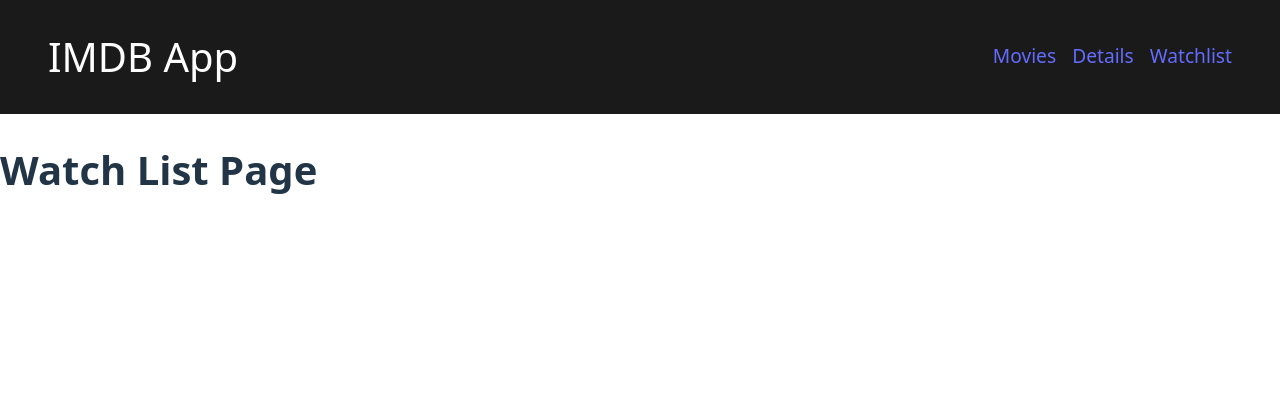
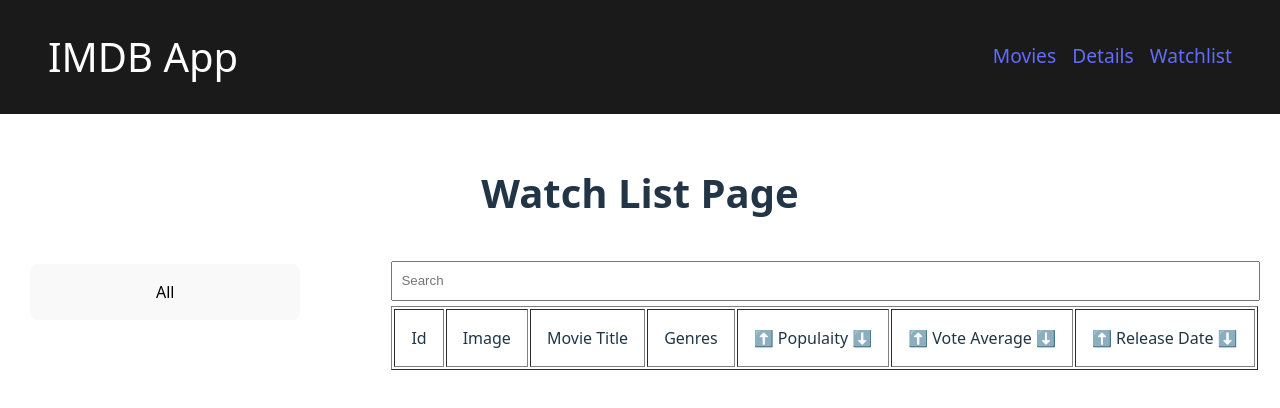
Before and after one commit to harsh-sangwan2002/90-Days-Prep, a React (Vite) app in the folder React/imdb-app/: page /watchlist in a window 1280 px wide. Shown: the top 408 px of the page. Built offline with nearby package versions, Linux system fonts and the light colour scheme.

Commit message:
added watchlist, filtering, sorting on watchlist page

```diff
--- a/React/imdb-app/src/App.jsx
+++ b/React/imdb-app/src/App.jsx
@@ -1,3 +1,4 @@
+import { useState } from 'react'
 import MovieListPage from './pages/MovieListPage'
 import MovieDetailsPage from './pages/MovieDetailsPage'
 import WatchListPage from './pages/WatchListPage'
@@ -7,13 +8,15 @@
 import Header from './components/Header'
 
 function App() {
+
+  const [watchlist, setWatchlist] = useState({});
   return (
     <Router>
       <Header />
       <Routes>
-        <Route path="/" element={<MovieListPage />} />
+        <Route path="/" element={<MovieListPage watchlist={watchlist} setWatchlist={setWatchlist} />} />
         <Route path="/details" element={<MovieDetailsPage />} />
-        <Route path="/watchlist" element={<WatchListPage />} />
+        <Route path="/watchlist" element={<WatchListPage watchlist={watchlist} setWatchlist={setWatchlist} />} />
         <Route path="*" element={<NotFound />} />
       </Routes>
     </Router>
--- a/React/imdb-app/src/components/Movie.jsx
+++ b/React/imdb-app/src/components/Movie.jsx
@@ -1,10 +1,23 @@
-const Movie = ({ movie }) => {
+const Movie = ({ movie, watchlist, setWatchlist }) => {
+
+    const handleClick = () => {
+
+        if (watchlist[movie.id]) {
+            const newWatchlist = { ...watchlist };
+            delete newWatchlist[movie.id];
+            setWatchlist(newWatchlist);
+        }
+
+        else
+            setWatchlist({ ...watchlist, [movie.id]: movie });
+    }
+
     return (
         <div className="movie">
             <img src={`https://tmdb.org/t/p/w400${movie.backdrop_path}`} alt={movie.title} />
             <div className="movie-info">
                 <h3>{movie.title}</h3>
-                <button>+ WatchList</button>
+                <button onClick={handleClick}>{watchlist[movie.id] ? '-' : '+'} WatchList</button>
             </div>
         </div>
     )
--- a/React/imdb-app/src/components/MovieList.jsx
+++ b/React/imdb-app/src/components/MovieList.jsx
@@ -1,10 +1,10 @@
 import Movie from './Movie'
 
-const MovieList = ({ movies }) => {
+const MovieList = ({ movies, watchlist, setWatchlist }) => {
     return (
         <div className='movies'>
             {movies.map(movie => (
-                <Movie key={movie.id} movie={movie} />
+                <Movie key={movie.id} movie={movie} watchlist={watchlist} setWatchlist={setWatchlist} />
             ))}
         </div>
     )
--- a/React/imdb-app/src/index.css
+++ b/React/imdb-app/src/index.css
@@ -52,6 +52,10 @@
 button:focus,
 button:focus-visible {
   outline: 4px auto -webkit-focus-ring-color;
+}
+
+i {
+  cursor: pointer;
 }
 
 /* Header */
@@ -125,6 +129,57 @@
   align-items: center;
   gap: 1rem;
   margin-bottom: 1rem;
+}
+
+/* Watchlist Page */
+.watchlist-page {
+  margin: 1rem;
+  display: flex;
+  flex-direction: column;
+  justify-content: center;
+  align-items: center;
+}
+
+.watchlist-page .container {
+  margin: 0 auto;
+  display: flex;
+  justify-content: center;
+  gap: 2rem;
+  width: 100%;
+}
+
+.container .left-section {
+  width: 27%;
+  display: flex;
+  flex-direction: column;
+}
+
+.container .left-section .genres {
+  width: 80%;
+  display: flex;
+  flex-direction: column;
+  gap: 1rem;
+  margin: 0.5rem;
+}
+
+.container .left-section .genre {
+  padding: 1rem;
+}
+
+.container .right-section {
+  display: flex;
+  flex-direction: column;
+}
+
+.container .right-section input {
+  width: 98%;
+  height: 20px;
+  padding: 0.5rem;
+  margin: 5px 0;
+}
+
+.container .right-section table td {
+  padding: 1rem;
 }
 
 /* Responsive Design */
--- a/React/imdb-app/src/pages/MovieListPage.jsx
+++ b/React/imdb-app/src/pages/MovieListPage.jsx
@@ -2,7 +2,7 @@
 import MovieList from "../components/MovieList";
 import Pagination from "../components/Pagination";
 
-const MovieListPage = () => {
+const MovieListPage = ({ watchlist, setWatchlist }) => {
 
     const [movies, setMovies] = useState([]);
     const [totalPages, setTotalPages] = useState(0);
@@ -25,7 +25,7 @@
     return (
         <div className="movie-list-page">
             <h1>Movie List Page</h1>
-            <MovieList movies={movies} />
+            <MovieList movies={movies} watchlist={watchlist} setWatchlist={setWatchlist} />
             <Pagination handleClick={fetchMovies} totalPages={totalPages} />
         </div>
     )
--- a/React/imdb-app/src/pages/WatchListPage.jsx
+++ b/React/imdb-app/src/pages/WatchListPage.jsx
@@ -1,8 +1,146 @@
-const WatchListPage = () => {
+import { useState } from "react"
+
+const genreIds = {
+    0: "All",
+    28: "Action",
+    12: "Adventure",
+    16: "Animation",
+    35: "Comedy",
+    80: "Crime",
+    99: "Documentary",
+    18: "Drama",
+    10751: "Family",
+    14: "Fantasy",
+    36: "History",
+    27: "Horror",
+    10402: "Music",
+    9648: "Mystery",
+    10749: "Romance",
+    878: "Science Fiction",
+    10770: "TV Movie",
+    53: "Thriller",
+    10752: "War",
+    37: "Western"
+}
+
+const WatchListPage = ({ watchlist, setWatchlist }) => {
+
+    const [list, setList] = useState(Object.values(watchlist));
+
+    const handleChange = (e) => {
+
+        if (e.target.value === "")
+            setList(Object.values(watchlist));
+
+        else {
+            const newList = Object.values(watchlist).filter(movie => movie.title.toLowerCase().includes(e.target.value.toLowerCase()));
+            setList(newList);
+        }
+
+    }
+
+    const selectedGenres = () => {
+        const genres = [0];
+
+        Object.values(watchlist).forEach(movie => {
+            genres.push(...movie.genre_ids);
+        });
+
+        return [...new Set(genres)];
+    }
+
+    const handleGenreChange = (id) => {
+
+        if (id === 0) {
+            setList(Object.values(watchlist));
+            return;
+        }
+        const newList = Object.values(watchlist).filter(movie => movie.genre_ids.includes(id));
+        setList(newList);
+    }
+
+    const handlePopularityAsc = () => {
+        const newList = [...list];
+        newList.sort((a, b) => a.popularity - b.popularity);
+        setList(newList);
+    }
+
+    const handlePopularityDesc = () => {
+        const newList = [...list];
+        newList.sort((a, b) => b.popularity - a.popularity);
+        setList(newList);
+    }
+
+    const handleVoteAverageAsc = () => {
+        const newList = [...list];
+        newList.sort((a, b) => a.vote_average - b.vote_average);
+        setList(newList);
+    }
+
+    const handleVoteAverageDesc = () => {
+        const newList = [...list];
+        newList.sort((a, b) => b.vote_average - a.vote_average);
+        setList(newList);
+    }
+
+    const handleReleaseDateAsc = () => {
+        const newList = [...list];
+        newList.sort((a, b) => new Date(a.release_date) - new Date(b.release_date));
+        setList(newList);
+    }
+
+    const handleReleaseDateDesc = () => {
+        const newList = [...list];
+        newList.sort((a, b) => new Date(b.release_date) - new Date(a.release_date));
+        setList(newList);
+    }
+
     return (
-        <div>
+        <section className="watchlist-page">
             <h1> Watch List Page</h1>
-        </div>
+            <div className="container">
+                <div className="left-section">
+                    <div className="genres">
+                        {
+                            selectedGenres().map(id => (
+                                <button className="genre" key={id} onClick={() => handleGenreChange(id)}>{genreIds[id]}</button>
+                            ))
+                        }
+                    </div>
+                </div>
+                <div className="right-section">
+                    <input type="text" placeholder="Search" onChange={handleChange} />
+                    <table border={1}>
+                        <thead>
+                            <tr>
+                                <td>Id</td>
+                                <td>Image</td>
+                                <td>Movie Title</td>
+                                <td>Genres</td>
+                                <td><i onClick={handlePopularityDesc}>⬆️</i> Populaity <i onClick={handlePopularityAsc}>⬇️</i></td>
+                                <td><i onClick={handleVoteAverageDesc}>⬆️</i> Vote Average <i onClick={handleVoteAverageAsc}>⬇️</i></td>
+                                <td><i onClick={handleReleaseDateDesc}>⬆️</i> Release Date <i onClick={handleReleaseDateAsc}>⬇️</i></td>
+                            </tr>
+                        </thead>
+                        <tbody>
+                            {
+                                list.map(movie => (
+                                    <tr key={movie.id}>
+                                        <td>{movie.id}</td>
+                                        <td><img src={`https://tmdb.org/t/p/w200${movie.backdrop_path}`} alt={movie.title} /></td>
+                                        <td>{movie.title}</td>
+                                        <td>{movie.genre_ids.map(id => genreIds[id]).join(", ")}</td>
+                                        <td>{movie.popularity}</td>
+                                        <td>{movie.vote_average}</td>
+                                        <td>{movie.release_date}</td>
+                                    </tr>
+                                ))
+                            }
+                        </tbody>
+                    </table>
+                </div>
+            </div>
+        </section>
     )
 }
 
```
Also changed, not shown: React/imdb-app/notes3.png (added), 1 other file (tests, documents, lock files or other folders).
